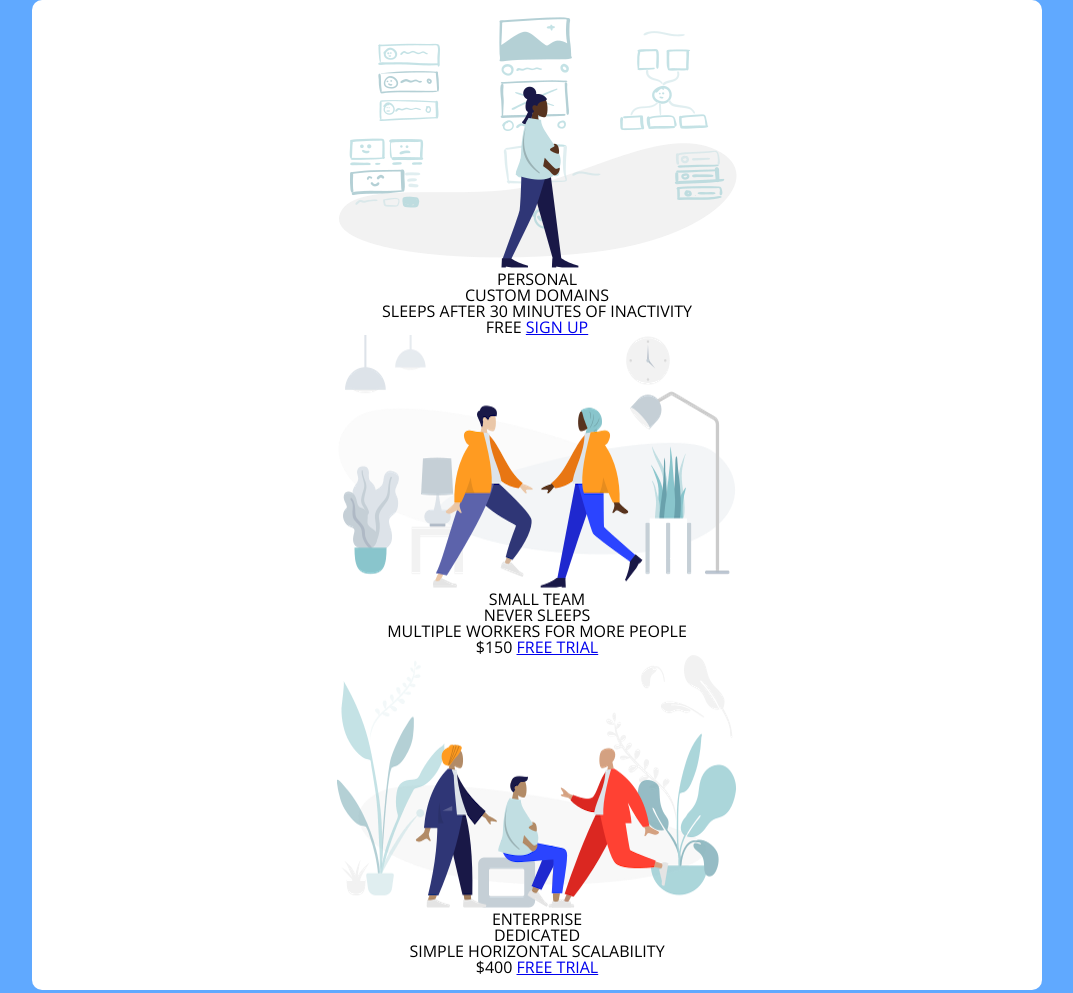
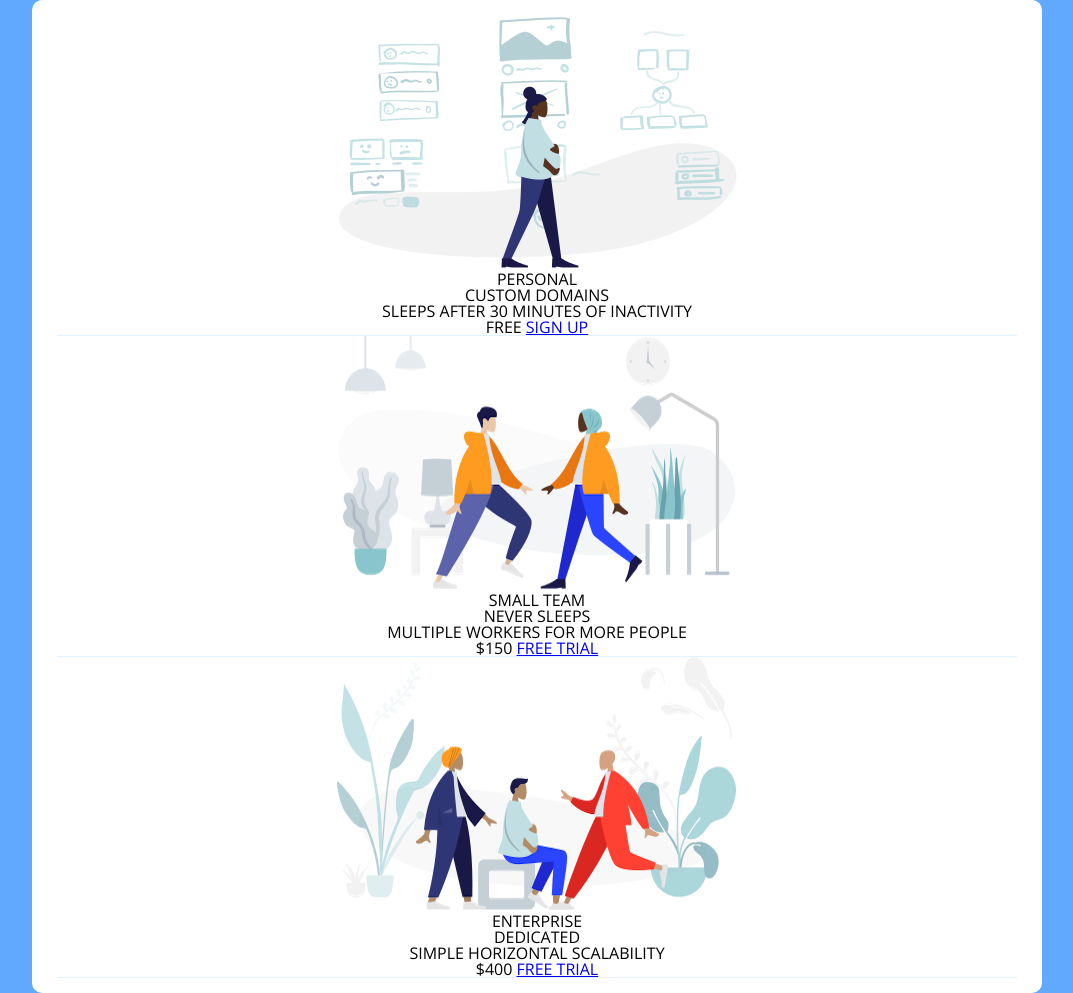
Before and after one commit to singharaj-usai/Pricing-Panel-Project, a website: page index.html in a window 1280 px wide. Shown: the whole page, without its empty margins (103-1176 px from the left). Drawn offline with nearby package versions, Linux system fonts and the light colour scheme.

Commit message:
border bottom line

```diff
--- a/app.css
+++ b/app.css
@@ -71,3 +71,7 @@ body {
     text-align: center;
     text-transform: uppercase;
 }
+
+.pricing-plan {
+    border-bottom: 1px solid #e1f1ff;
+}
```
